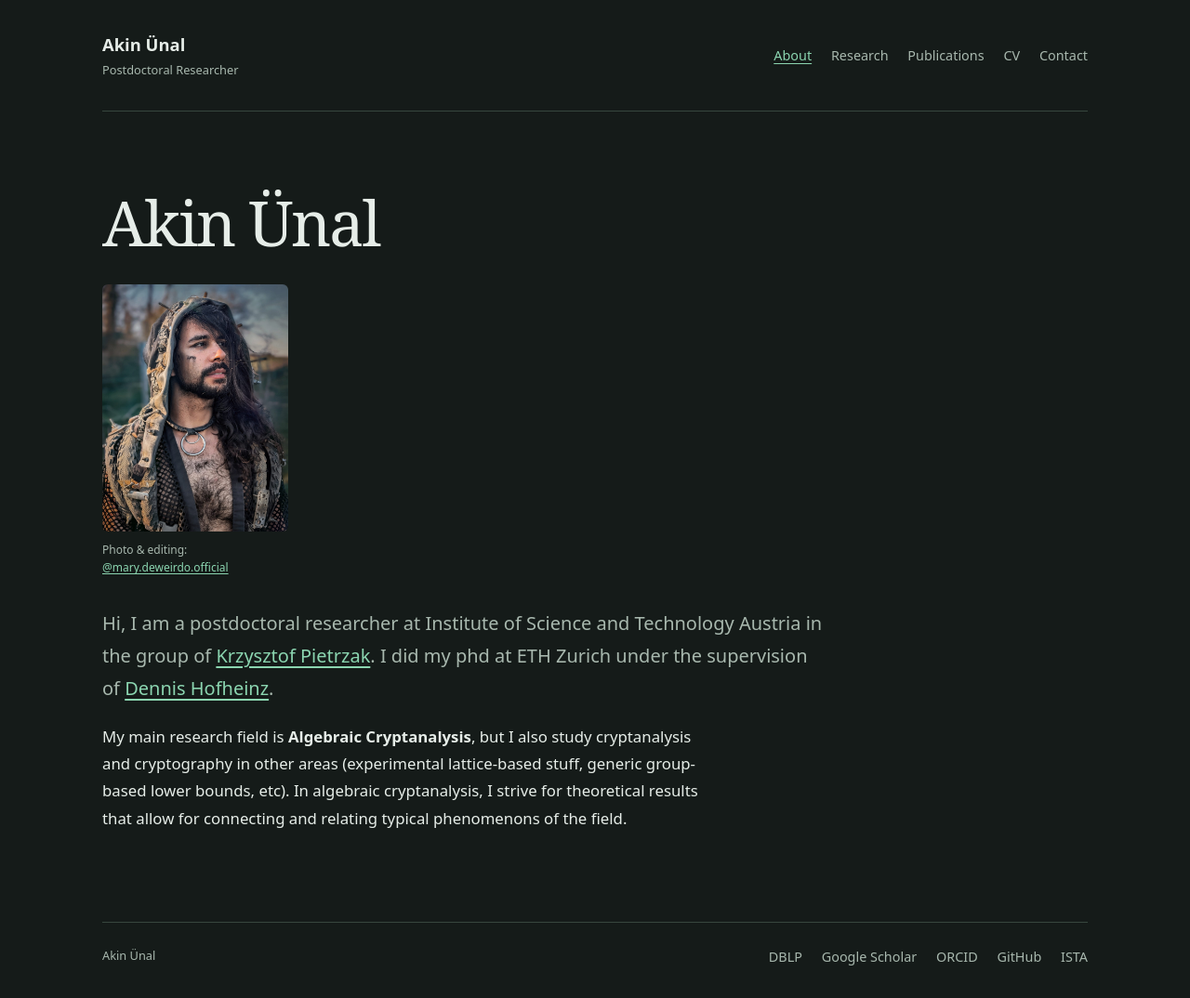
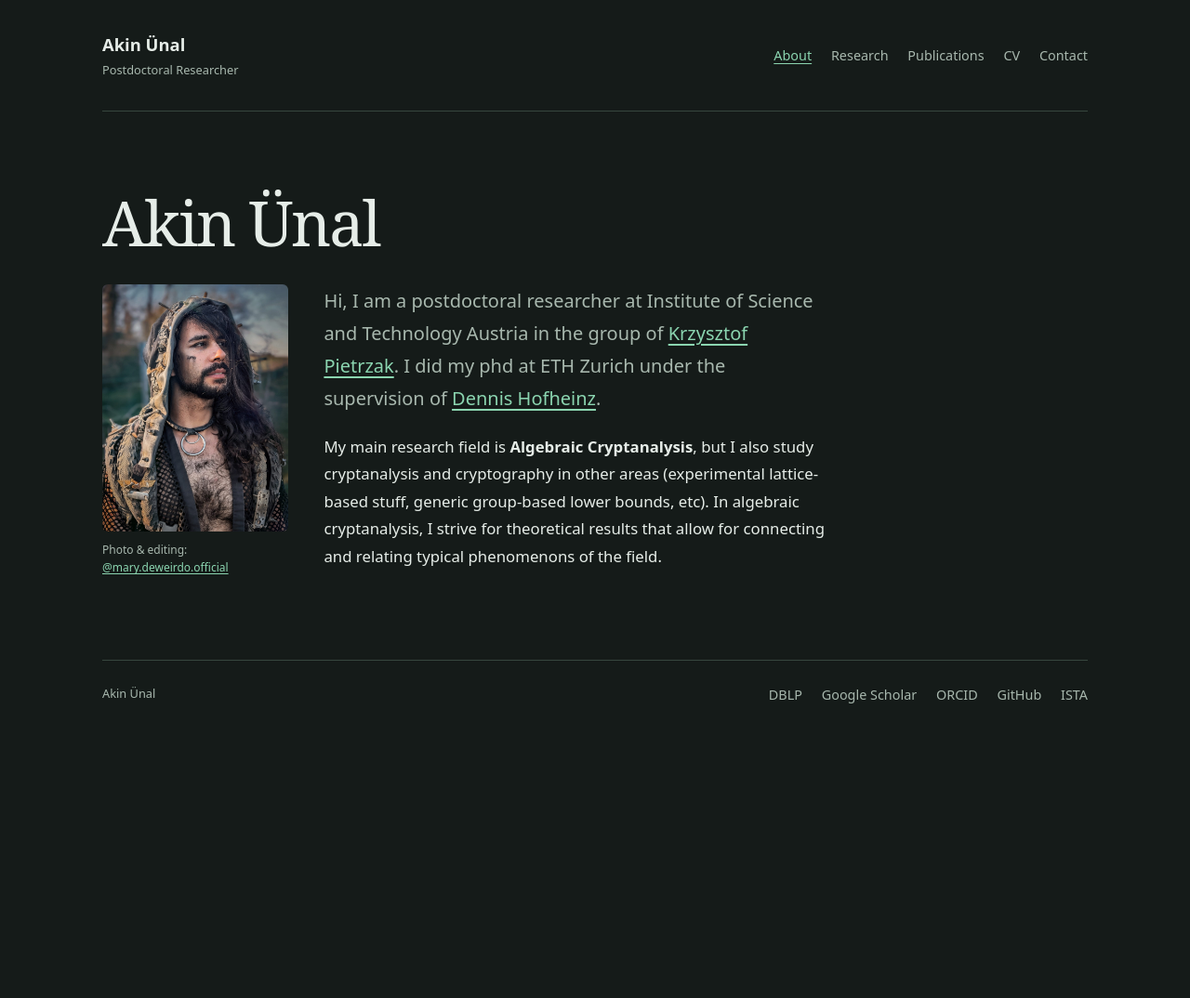
Before and after one commit to Semigroup/Semigroup.github.io, a Jekyll site: the page built from index.md, in a window 1280 px wide. Shown: the whole page at 93% size. Built offline with Jekyll 4.4.1, drawn with Linux system fonts in a browser that asks for light colours; after the commit the page ends 900 px from its top, so only the background shows below that.

Commit message:
moved pic

```diff
--- a/assets/css/style.css
+++ b/assets/css/style.css
@@ -36,9 +36,13 @@ footer p { margin: 0; }
   main { padding: 3rem 0; }
 }
 
-.profile-photo { width: min(26vw, 200px, 100%); margin: 0 0 2rem; }
+.profile-intro { display: grid; grid-template-columns: min(26%, 200px) minmax(0, 1fr); gap: clamp(1rem, 3vw, 2.5rem); align-items: start; }
+.profile-text { min-width: 0; }
+.profile-text > :first-child { margin-top: 0; }
+.profile-photo { width: 100%; margin: 0; }
 .profile-photo img { display: block; width: 100%; height: auto; border-radius: 6px; }
 .profile-photo figcaption { margin-top: .65rem; font-size: .75rem; line-height: 1.6; color: var(--muted); overflow-wrap: anywhere; }
 @media (max-width: 700px) {
+  .profile-intro { grid-template-columns: minmax(0, 1fr); gap: 1.75rem; }
   .profile-photo { width: min(45vw, 180px, 100%); }
 }
--- a/index.md
+++ b/index.md
@@ -3,10 +3,14 @@ title: About
 ---
 # Akin Ünal
 
+<div class="profile-intro" markdown="1">
+
 <figure class="profile-photo">
   <img src="{{ '/profile_pic.jpg' | relative_url }}" alt="Portrait of Akin Ünal">
   <figcaption>Photo &amp; editing: <a href="https://www.instagram.com/mary.deweirdo.official/">@mary.deweirdo.official</a></figcaption>
 </figure>
+
+<div class="profile-text" markdown="1">
 
 <p class="lead" markdown="1">
 Hi, I am a postdoctoral researcher at Institute of Science and Technology Austria
@@ -19,3 +23,7 @@ but I also study cryptanalysis and cryptography in other areas
 (experimental lattice-based stuff, generic group-based lower bounds, etc).
 In algebraic cryptanalysis, I strive for theoretical results that
 allow for connecting and relating typical phenomenons of the field.
+
+</div>
+
+</div>
```
